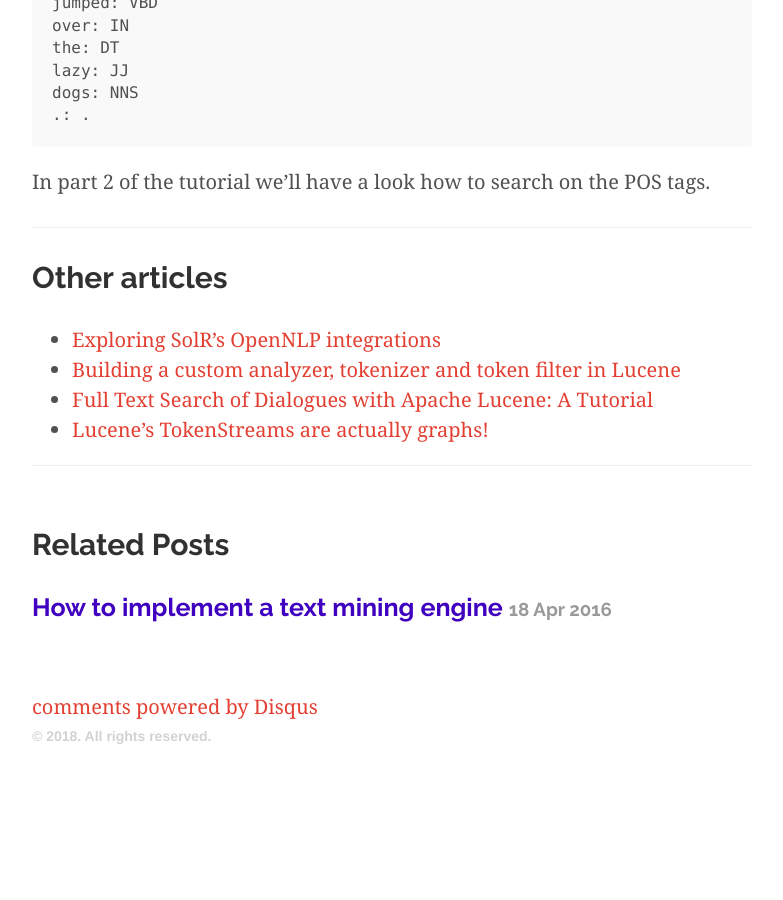
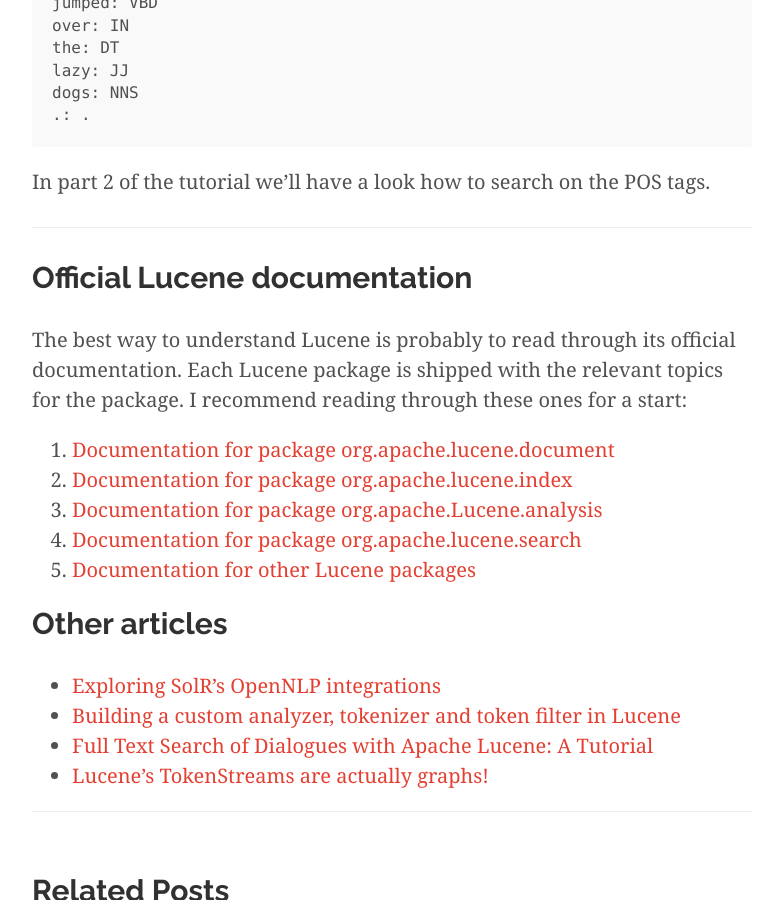
Before and after one commit to fabian-kostadinov/fabian-kostadinov.github.io, a Jekyll site: the page built from _posts/2018-09-08-introduction-to-lucene-opennlp-part1.md, in a window 1280 px wide and 900 px high, scrolled down 10756 px. Shown: the whole window, without its empty margins (248-1031 px from the left). Built offline with Jekyll 4.4.1, drawn with Linux system fonts in a browser that asks for light colours; nearby versions of some CDN libraries; comment, search, counter and statistics services are not loaded; before the commit the page ends 11526 px from its top, so only the background shows below that.

Commit message:
Added Lucene docs references

```diff
--- a/_posts/2018-09-08-introduction-to-lucene-opennlp-part1.md
+++ b/_posts/2018-09-08-introduction-to-lucene-opennlp-part1.md
@@ -298,6 +298,15 @@
 In part 2 of the tutorial we'll have a look how to search on the POS tags.
 
 ----
+## Official Lucene documentation
+The best way to understand Lucene is probably to read through its official documentation. Each Lucene package is shipped with the relevant topics for the package. I recommend reading through these ones for a start:
+
+1. [Documentation for package org.apache.lucene.document](https://lucene.apache.org/core/7_4_0/core/org/apache/lucene/document/package-summary.html#package.description)
+2. [Documentation for package org.apache.lucene.index](https://lucene.apache.org/core/7_4_0/core/org/apache/lucene/index/package-summary.html)
+3. [Documentation for package org.apache.Lucene.analysis](https://lucene.apache.org/core/7_4_0/core/org/apache/lucene/analysis/package-summary.html)
+4. [Documentation for package org.apache.lucene.search](https://lucene.apache.org/core/7_4_0/core/org/apache/lucene/search/package-summary.html)
+5. [Documentation for other Lucene packages](https://lucene.apache.org/core/7_4_0/core/overview-summary.html)
+
 ## Other articles
 
 - [Exploring SolR's OpenNLP integrations](https://opensourceconnections.com/blog/2018/08/06/intro_solr_nlp_integrations/)
```
